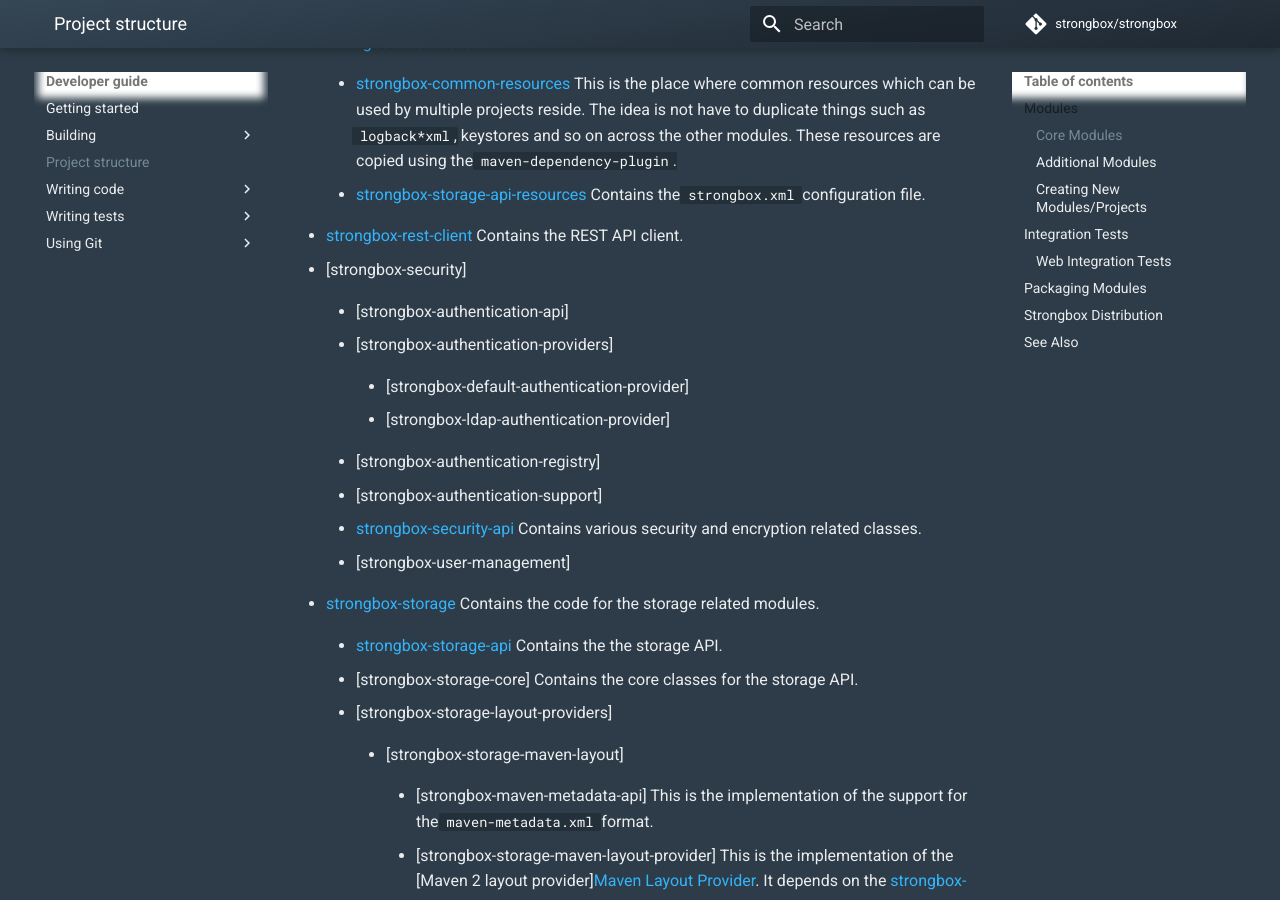
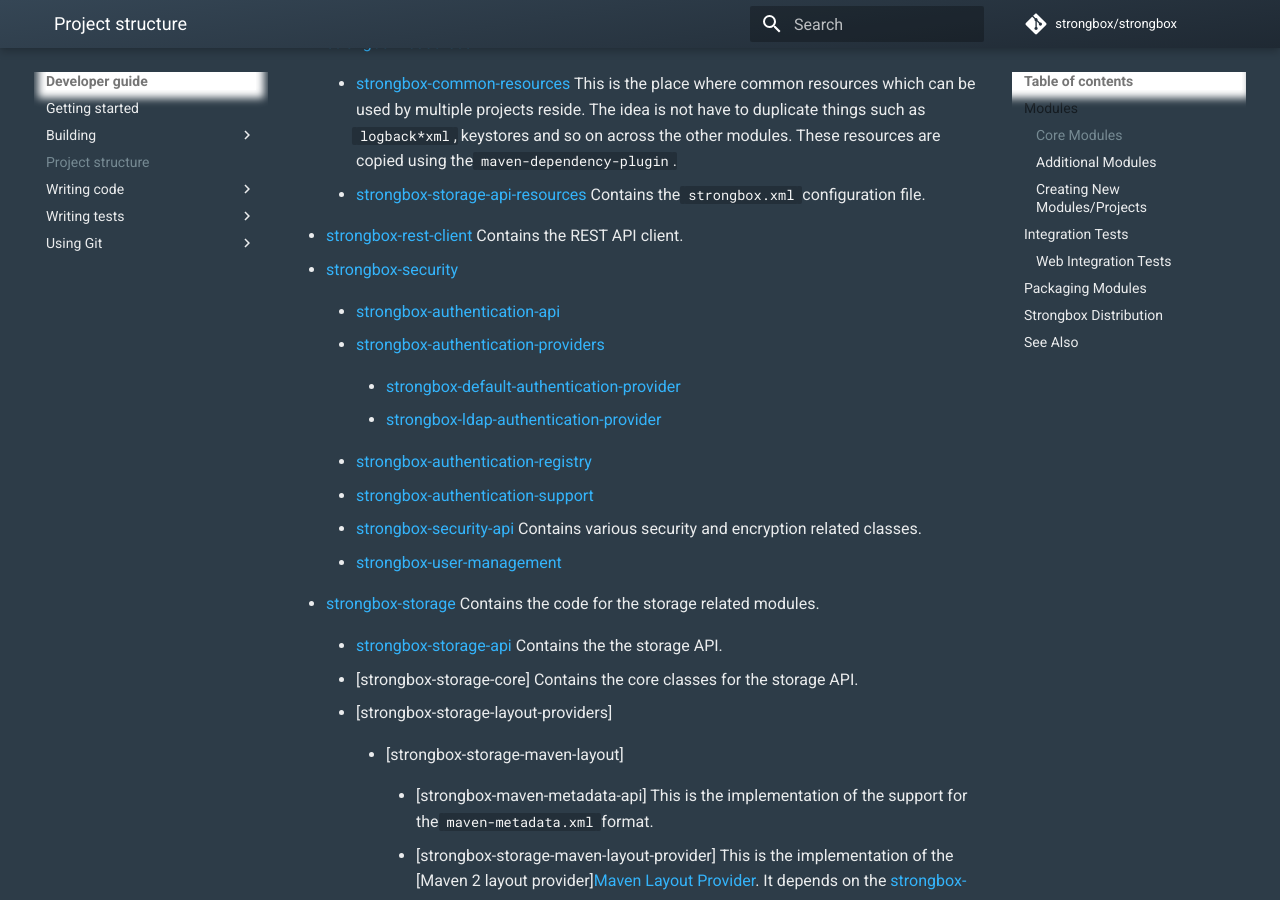
Before and after one commit to strongbox/strongbox-docs, an MkDocs documentation site: the page built from docs/developer-guide/project-structure.md, in a window 1280 px wide and 900 px high, scrolled down 917 px. Built offline with MkDocs 1.6.1 and Material for MkDocs 9.7.7, drawn with Linux system fonts in a browser that asks for light colours; comment, search, counter and statistics services are not loaded; part of the change alters nothing that is shown.

```diff
--- a/docs/developer-guide/project-structure.md
+++ b/docs/developer-guide/project-structure.md
@@ -156,6 +156,13 @@ the final binary distributions which are then made public under the [releases](h
 
 [Strongbox]: https://github.com/strongbox/strongbox
 [strongbox-aql]: https://github.com/strongbox/strongbox/tree/master/strongbox-aql
+[strongbox-authentication-api]: https://github.com/strongbox/strongbox/tree/master/strongbox-security/strongbox-authentication-api
+[strongbox-authentication-providers]: https://github.com/strongbox/strongbox/tree/master/strongbox-security/strongbox-authentication-providers
+[strongbox-default-authentication-provider]: https://github.com/strongbox/strongbox/tree/master/strongbox-security/strongbox-authentication-providers/strongbox-default-authentication-provider
+[strongbox-ldap-authentication-provider]: https://github.com/strongbox/strongbox/tree/master/strongbox-security/strongbox-authentication-providers/strongbox-ldap-authentication-provider
+[strongbox-authentication-registry]: https://github.com/strongbox/strongbox/tree/master/strongbox-security/strongbox-authentication-registry
+[strongbox-authentication-support]: https://github.com/strongbox/strongbox/tree/master/strongbox-security/strongbox-authentication-support
+[strongbox-user-management]: https://github.com/strongbox/strongbox/tree/master/strongbox-security/strongbox-user-management
 [Strongbox organization]: https://github.com/strongbox
 [strongbox-client]: https://github.com/strongbox/strongbox/tree/master/strongbox-client
 [strongbox-commons]: https://github.com/strongbox/strongbox/tree/master/strongbox-commons
@@ -165,11 +172,11 @@ the final binary distributions which are then made public under the [releases](h
 [strongbox-parent]: https://github.com/strongbox/strongbox-parent/tree/master
 [strongbox-resources]: https://github.com/strongbox/strongbox/tree/master/strongbox-resources
 [strongbox-rest-client]: https://github.com/strongbox/strongbox/tree/master/strongbox-rest-client
+[strongbox-security]: https://github.com/strongbox/strongbox/tree/master/strongbox-security
 [strongbox-security-api]: https://github.com/strongbox/strongbox/tree/master/strongbox-security-api
 [strongbox-storage]: https://github.com/strongbox/strongbox/tree/master/strongbox-storage
 [strongbox-storage-api]: https://github.com/strongbox/strongbox/tree/master/strongbox-storage/strongbox-storage-api
 [strongbox-storage-api-resources]: https://github.com/strongbox/strongbox/tree/master/strongbox-resources/strongbox-storage-resources/strongbox-storage-api-resources
-[strongbox-storage-indexing]: https://github.com/strongbox/strongbox/tree/master/strongbox-storage/strongbox-storage-indexing
 [strongbox-storage-metadata]: https://github.com/strongbox/strongbox/tree/master/strongbox-storage/strongbox-storage-metadata
 [strongbox-storage-resources]: https://github.com/strongbox/strongbox/tree/master/strongbox-resources/strongbox-storage-resources
 [strongbox-testing]: https://github.com/strongbox/strongbox/tree/master/strongbox-testing
```
